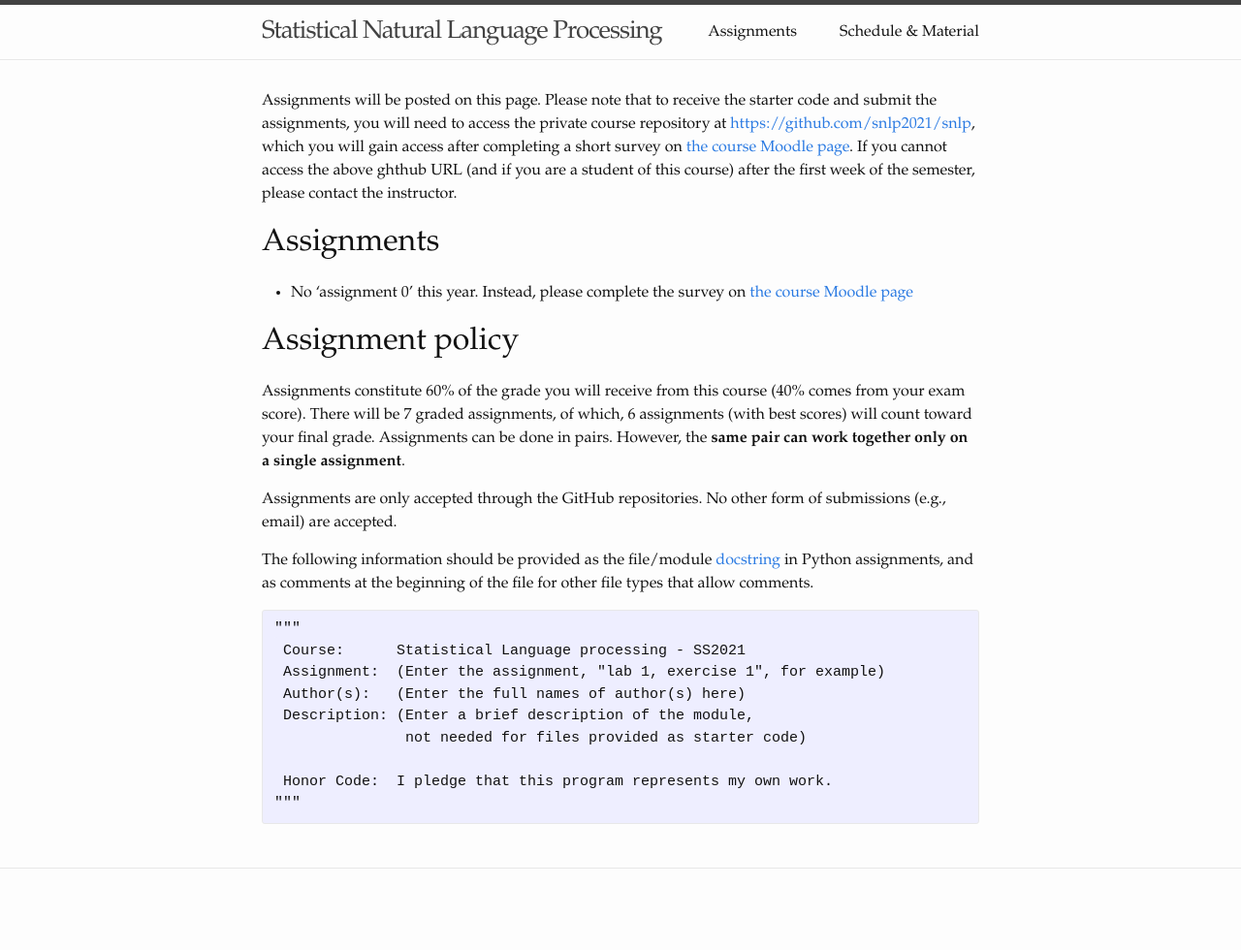
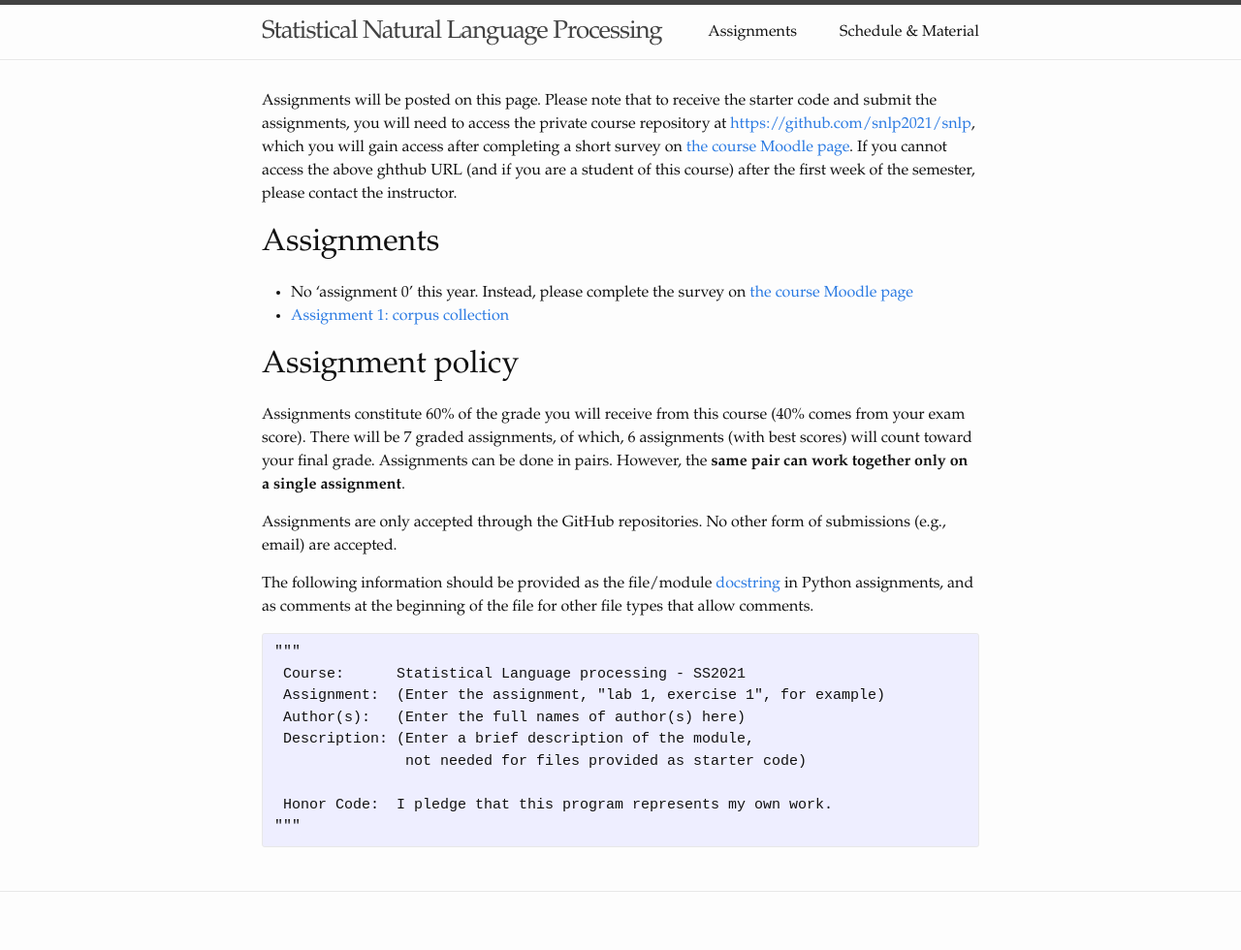
Before and after one commit to snlp2021/snlp2021.github.io, a Jekyll site: the page built from assignments.md, in a window 1280 px wide. Shown: the whole page at 97% size. Built offline with Jekyll 4.4.1, drawn with Linux system fonts in a browser that asks for light colours; before the commit the page ends 956 px from its top, so only the background shows below that.

Commit message:
Add assignment 1.

```diff
--- a/assignments.md
+++ b/assignments.md
@@ -21,6 +21,7 @@ please contact the instructor.
 - No 'assignment 0' this year.
     Instead, please complete the survey
     on [the course Moodle page](https://moodle.zdv.uni-tuebingen.de/course/view.php?id=1645)
+- [Assignment 1: corpus collection](https://snlp2021.github.io/a1)
 
 # Assignment policy
 
```
